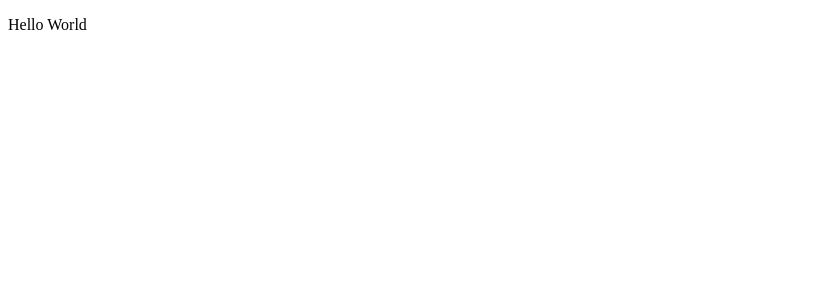
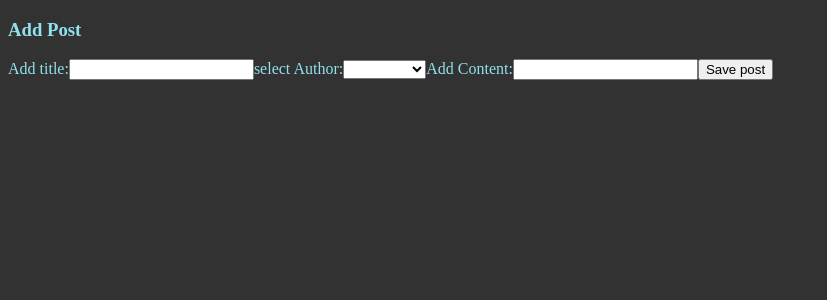
Before and after one commit to chretien2000/learning-git, a React (Vite) app in the folder react-git/: page / in a window 1280 px wide. Shown: the top 300 px of the page, without its empty margins (0-827 px from the left). Built offline with nearby package versions, Linux system fonts and the light colour scheme.

Commit message:
i modified entere project by adding redux and redux toolkit

```diff
--- a/react-git/package.json
+++ b/react-git/package.json
@@ -10,8 +10,10 @@
     "preview": "vite preview"
   },
   "dependencies": {
+    "@reduxjs/toolkit": "^2.6.1",
     "react": "^19.0.0",
-    "react-dom": "^19.0.0"
+    "react-dom": "^19.0.0",
+    "react-redux": "^9.2.0"
   },
   "devDependencies": {
     "@eslint/js": "^9.21.0",
--- a/react-git/src/App.css
+++ b/react-git/src/App.css
@@ -0,0 +1,8 @@
+.post{max-width: 400px;border-radius: 10px;position: relative;
+background-color: white; margin: 15px 25px ;color:black;
+padding: 10px;}
+.remove{position: absolute;border: 2px solid;
+background-color: rgba(255, 111, 0, 0.612);
+right: 10px;bottom: 7px;
+border-radius: 5px;padding: 3px;color: black;}
+body{background-color: rgb(50, 50, 50);color: rgb(145, 225, 237);}
--- a/react-git/src/App.jsx
+++ b/react-git/src/App.jsx
@@ -1,12 +1,12 @@
-
-import './App.css'
+import './App.css';
+import Adding from './myComponents/adding.jsx';
 
 function App() {
 
 
   return (
     <>
-    <p>Hello World</p>
+    <Adding/>
     </>
   )
 }
--- a/react-git/src/main.jsx
+++ b/react-git/src/main.jsx
@@ -2,8 +2,11 @@
 import { createRoot } from 'react-dom/client'
 import './index.css'
 import App from './App.jsx'
+import {store} from './storeApp/store.js'
+import {Provider} from 'react-redux'
+createRoot(document.getElementById('root')).render(
+  <Provider store={store}>
+   <App />
+  </Provider>
 
-createRoot(document.getElementById('root')).render(
-
-    <App />
 )
--- /dev/null
+++ b/react-git/src/myComponents/adding.jsx
@@ -0,0 +1,66 @@
+import {useState} from 'react';
+import {useDispatch,useSelector} from 'react-redux'
+import {postAdded,postRemoved} from '../storeApp/postSlice.js'
+import {selectAllPost} from '../storeApp/postSlice.js'
+
+export default function Adding(){
+  const dispatch=useDispatch()
+  const posts= useSelector(selectAllPost)
+  const [data,setData]=useState({title:'',
+                                 content:'',
+                                 author:''})
+function Removing(){
+
+}
+
+
+const currentPost=posts.posts.map(post=><div className='post'
+key={post.id}>
+    <h2>{post.title}</h2>
+    <p>{post.content}</p>
+    <p className='author'><i>{post.author}</i></p>
+    <span onClick={()=>dispatch(postRemoved(post))}
+    className='remove'>remove post</span>
+</div>)
+
+function handleChange(e){
+    const {name,value}=e.target
+    setData({...data,[name]:value})}
+
+    function handleAddPost(){
+        dispatch(postAdded(data.title,data.content,data.author))
+    }
+
+    return(<>
+
+    <div>
+        <h3>Add Post</h3>
+<form onSubmit={(e)=>{
+            e.preventDefault(),handleAddPost()}}>
+
+    <label htmlFor="title">Add title:</label>
+        <input type='text' id='title'
+               value={data.title}
+               name='title'
+               onChange={handleChange}/>
+    <label htmlFor="author">select Author:</label>
+        <select name="author" id="author"
+        value={data.author}
+        onChange={handleChange}>
+            <option value=""></option>
+            <option value="Chretien">Chretien</option>
+            <option value="Jackson"> Jackson</option>
+            <option value="Karangwa">Karangwa</option>
+            </select>
+   <label htmlFor="content">Add Content:</label>
+        <input type='text' id='content'
+               value={data.content}
+               name='content'
+               onChange={handleChange}/>
+               <button>Save post</button>
+ </form>
+
+    </div>
+    {currentPost}
+    </>)
+}
--- /dev/null
+++ b/react-git/src/storeApp/postSlice.js
@@ -0,0 +1,32 @@
+import {createSlice,createAsyncThunk} from '@reduxjs/toolkit'
+import {nanoid} from 'nanoid'
+
+const initialState={status:'idle',
+    posts:[],error:null}
+
+const postSlice=createSlice({
+    name:'post',
+    initialState,
+    reducers:{
+        postAdded:{
+         reducer(state,action){
+                state.posts.push(action.payload)},
+         prepare(title,content,author){
+                return {payload:{title,
+                                content,
+                                author,
+                                id:nanoid()}}
+                            }
+                        },
+        postRemoved(state,action){
+            const {id}=action.payload
+            const poets= state.posts.filter(post=>post.id!==id)
+            state.posts=poets
+        }
+                    }
+
+
+})
+export const {postAdded,postRemoved}=postSlice.actions
+export const selectAllPost=(state)=>state.myPosts
+export default postSlice.reducer
--- /dev/null
+++ b/react-git/src/storeApp/store.js
@@ -0,0 +1,8 @@
+import {configureStore} from '@reduxjs/toolkit'
+import postReducer from './postSlice'
+
+export const store=configureStore({
+    reducer:{
+        myPosts:postReducer
+    }
+})
```
Also changed, not shown: 1 other file (tests, documents, lock files or other folders).
